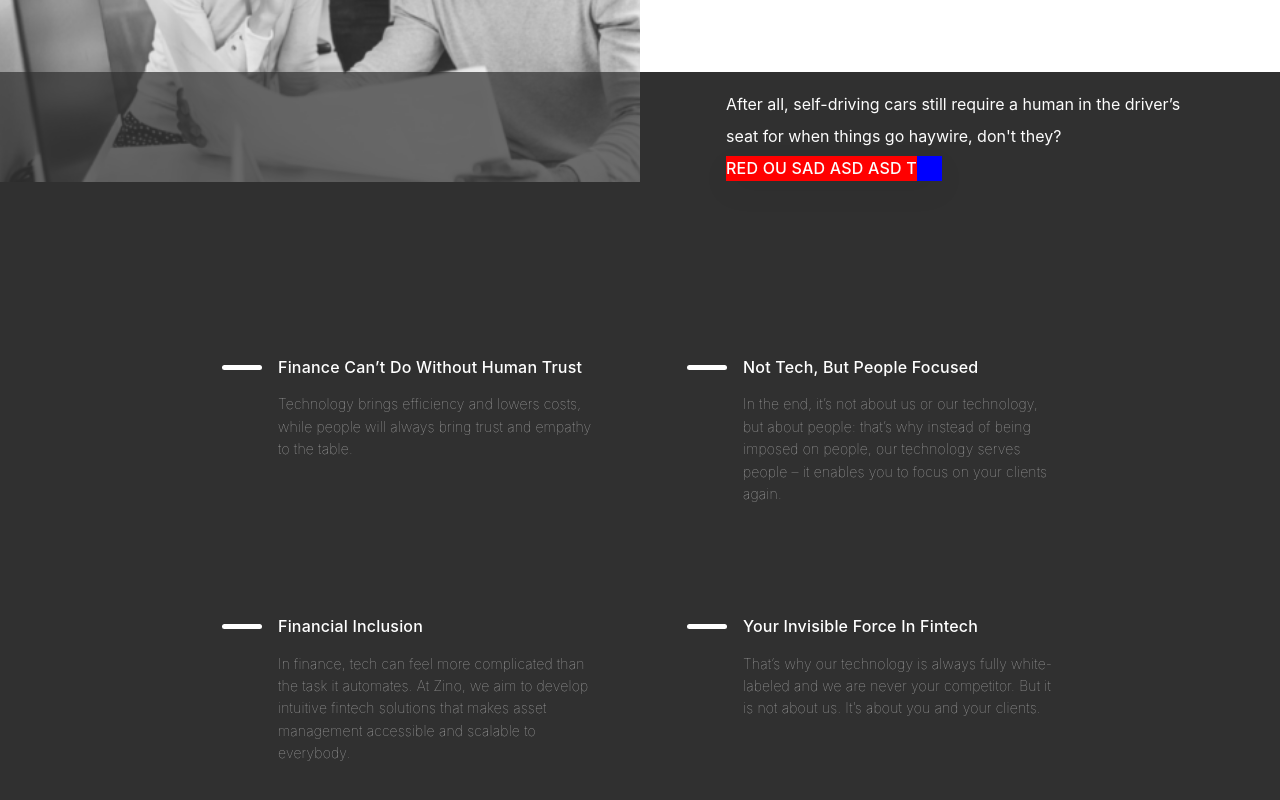
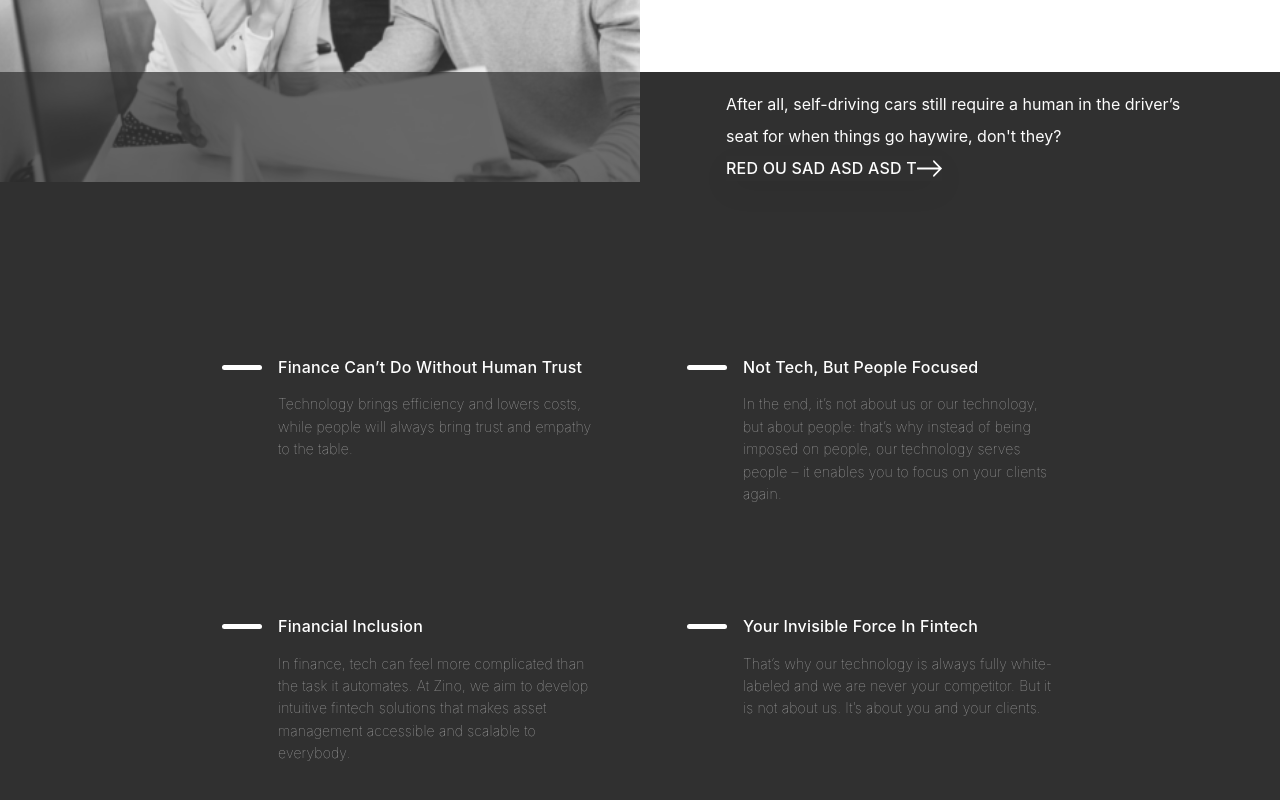
Before and after one commit to arasemami/z-landing-page, an Angular app: page / in a window 1280 px wide. Shown: the part 1177-1977 px from the top of the page. Built offline with nearby package versions, Linux system fonts and the light colour scheme.

Commit message:
fixed the style

```diff
--- a/src/app/components/common/simple-button/simple-button.component.html
+++ b/src/app/components/common/simple-button/simple-button.component.html
@@ -1,4 +1,4 @@
-<div class="bg-red simple-button">
+<div class="simple-button">
     <p>{{text}}</p>
     <div class="arrow-left"></div>
 </div>
--- a/src/app/components/common/simple-button/simple-button.component.scss
+++ b/src/app/components/common/simple-button/simple-button.component.scss
@@ -1,5 +1,5 @@
 .simple-button {
-    display: -webkit-inline-flex;
+  display: -webkit-inline-flex;
   display: -ms-inline-flexbox;
   display: inline-flex;
   -webkit-align-items: center;
@@ -26,12 +26,21 @@
   }
 
   &:hover {
-    opacity: 0.9;
+    opacity: 0.7;
+  }
+
+  &:hover .arrow-left {
+    transform: translateX(10px);
+    opacity: 0.8;
   }
 }
 
 .arrow-left {
     width: 25px;
     height: 25px;
-    background-color: blue;
+    background-image: url('../../../../assets/img/icons/arrow-right.svg');
+    background-repeat: no-repeat;
+    background-size: 100%;
+    transition: all .5s;
+
 }
```
